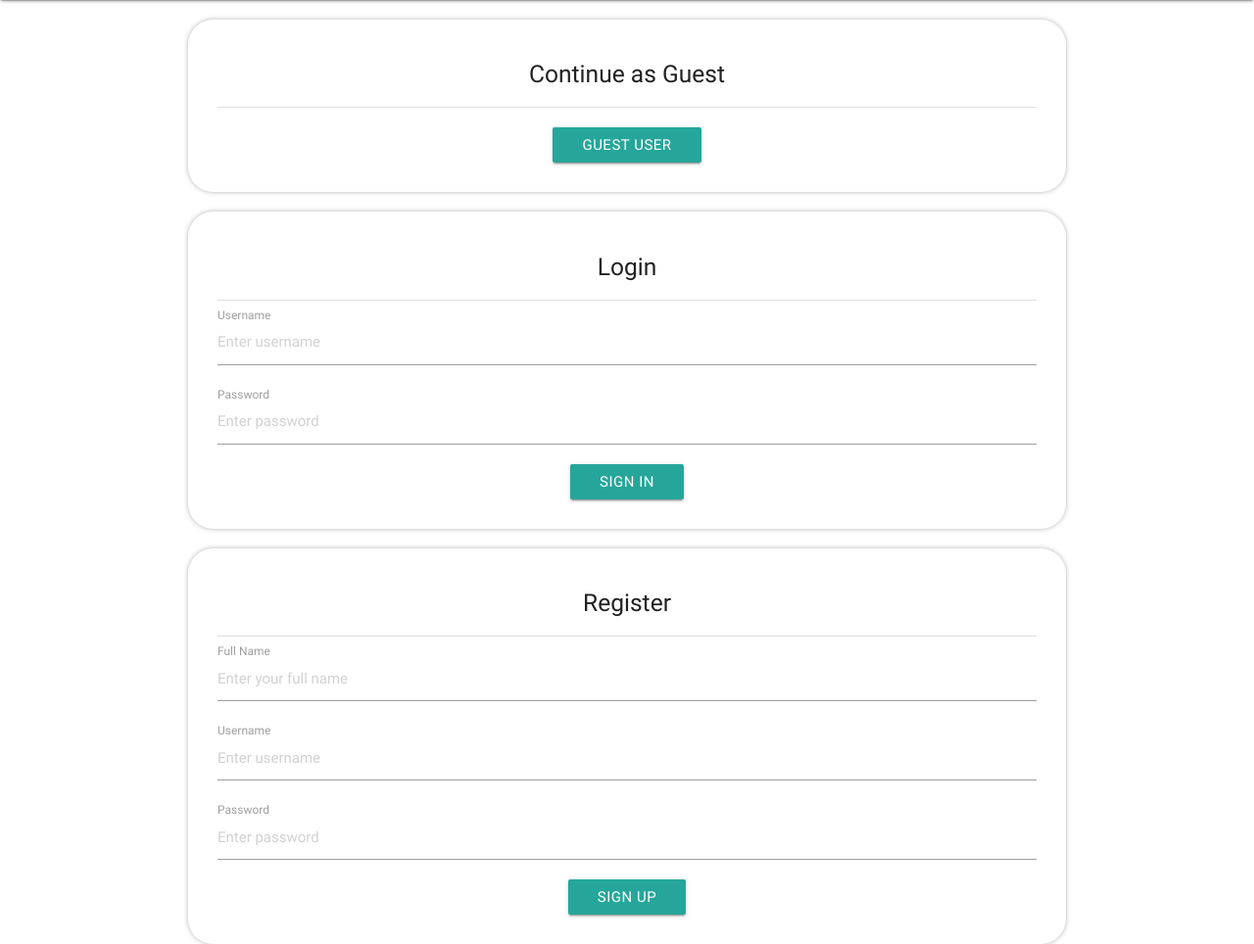
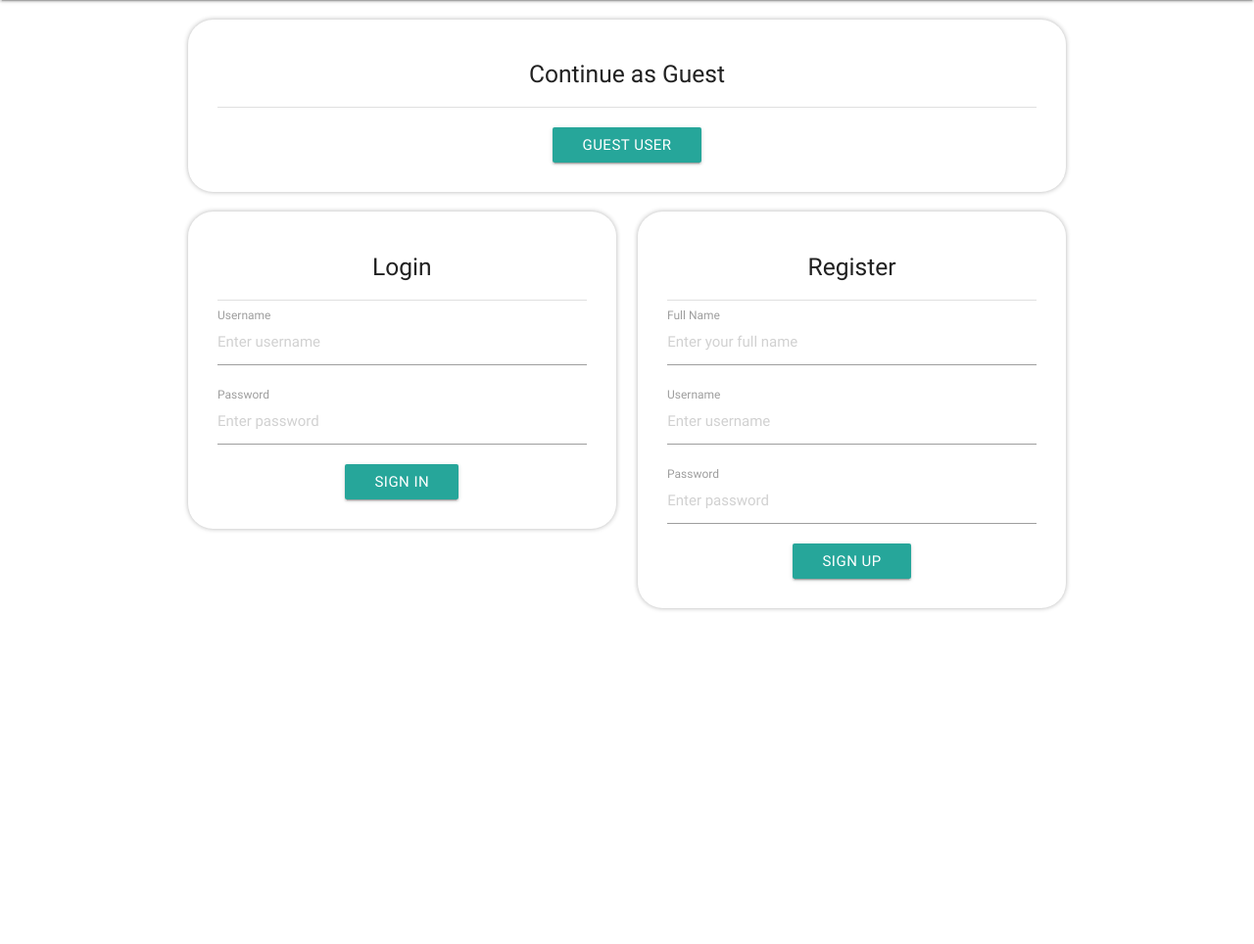
Before and after one commit to pramcistudent/cookbook-project3, a Flask app: page /login in a window 1280 px wide. Shown: the part 64-1028 px from the top of the page at 98% size. After the commit the page ends 687 px from the top, so only its background shows below. Run offline with Flask 2, Linux system fonts and the light colour scheme; some libraries are stand-ins or nearby versions.

Commit message:
Login page design amended

```diff
--- a/templates/index.html
+++ b/templates/index.html
@@ -42,8 +42,10 @@
             </div>
         </div>
     </div>
+    <div class="container">
+        <div class="row">
+            <div class="col s12 m6">
                 <!-- User Login -->
-    <div class="container">
                 <div class="section center">
                     <h5>Login</h5>
                     <div class="divider"></div>
@@ -60,9 +62,8 @@
                     </form>
                 </div>
             </div>
-
+            <div class="col s12 m6">
                 <!-- User Registration -->
-    <div class="container">
                 <div class="section center">
                     <h5>Register</h5>
                     <div class="divider"></div>
@@ -75,7 +76,6 @@
                             <input placeholder="Enter username" name="username" type="text" class="validate" required>
                             <label>Username</label>
                         </div>
-
                         <div class="input-field">
                             <input placeholder="Enter password" name="password" type="text" class="validate" required>
                             <label>Password</label>
@@ -84,6 +84,10 @@
                     </form>
                 </div>
             </div>
+        </div>
+    </div>
+
+
 
 
     <script src="https://cdnjs.cloudflare.com/ajax/libs/jquery/3.3.1/jquery.min.js"></script>
```
Lines whose indentation alone changed are shown as unchanged.
